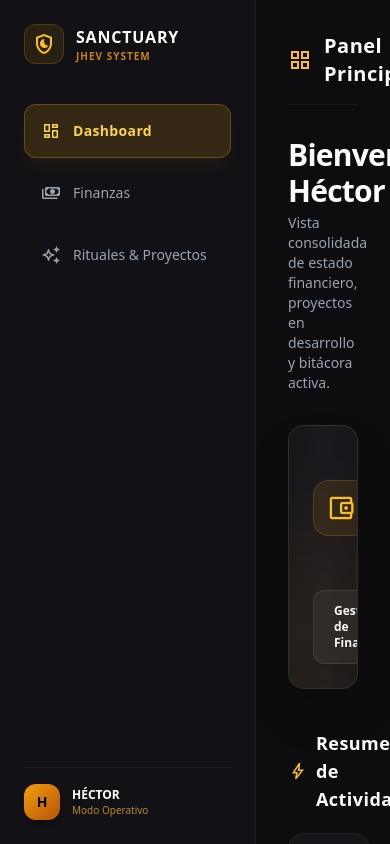
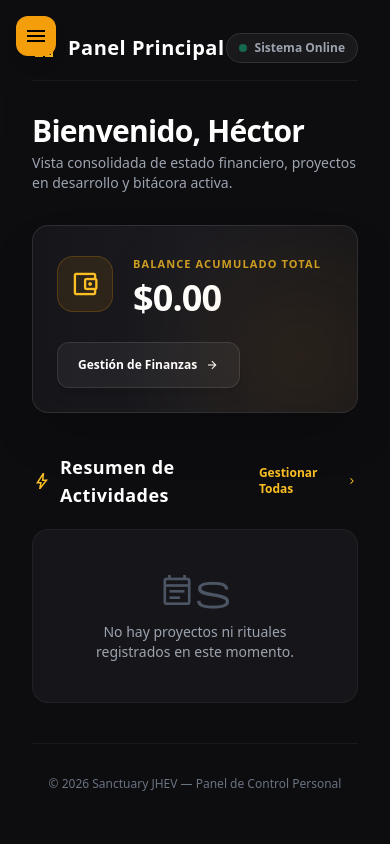
Before and after one commit to hectorescalera/SANCTUARY_JHEV, a plain HTML site: page index.html in a window 390 px wide. Drawn offline with nearby package versions, Linux system fonts and the light colour scheme.

Commit message:
modifique el codigo del responsive en index

```diff
--- a/index.html
+++ b/index.html
@@ -26,7 +26,12 @@
 <body class="h-full bg-[#0d0d10] text-gray-200 font-sans antialiased flex overflow-hidden">
 
     <!-- BARRA LATERAL (SIDEBAR) -->
-    <aside class="w-64 bg-[#121216] border-r border-white/5 p-6 flex flex-col justify-between shrink-0 h-screen select-none">
+     <!-- Botón flotante para abrir/cerrar menú en celular -->
+<button onclick="document.querySelector('aside').classList.toggle('-translate-x-full')"
+        class="md:hidden fixed top-4 left-4 z-[60] bg-amber-500 text-black p-2 rounded-xl shadow-lg flex items-center justify-center">
+    <span class="material-symbols-outlined">menu</span>
+</button>
+    <aside class="-translate-x-full md:translate-x-0 fixed md:static top-0 left-0 z-50 transition-transform duration-300 w-64 h-screen bg-[#1e1e1e] ...">
         <div>
             <!-- LOGO / CABECERA -->
             <div class="mb-10 flex items-center gap-3">
```
